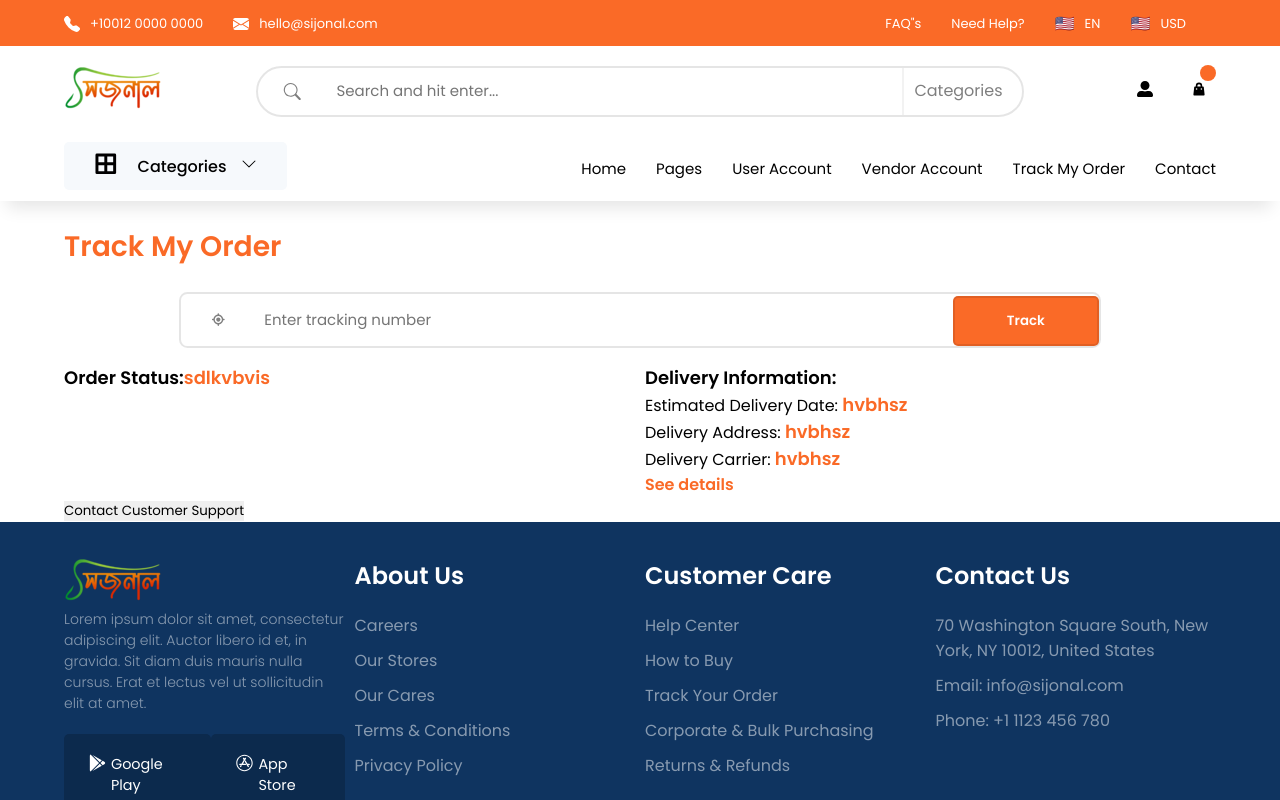
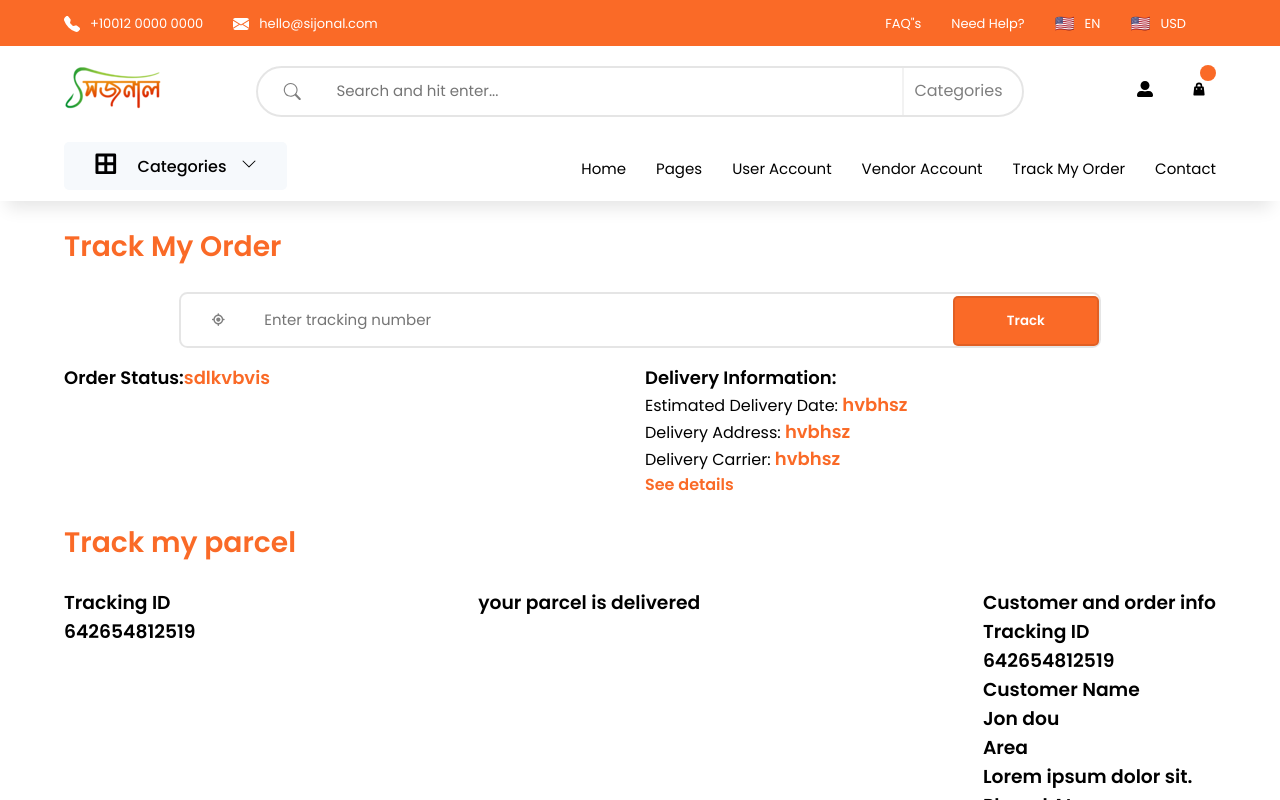
Before and after one commit to faha1999/sijonal, a React (Create React App) app: page /track-my-order in a window 1280 px wide. Both pictures are taken after a click on the button "See details". Shown: the top 800 px of the page. Built offline with nearby package versions, Linux system fonts and the light colour scheme.

Commit message:
add MyOrderDetails

```diff
--- /dev/null
+++ b/src/components/MyOrderDetails/MyOrderDetails.jsx
@@ -0,0 +1,53 @@
+import React from 'react';
+
+export const MyOrderDetails = () => {
+  return (
+    <div className="MyOrderDetails">
+      <h1>Track my parcel</h1>
+      <div className="d_flex">
+        <div className="tracking_id">
+          <h3>Tracking ID</h3>
+          <h3>
+            <strong>642654812519</strong>
+          </h3>
+        </div>
+
+        <div className="tracking_details">
+          <h3>your parcel is delivered</h3>
+        </div>
+
+        <div className="customer_info">
+          <h3>Customer and order info</h3>
+
+          <div className="track_id">
+            <h3>Tracking ID</h3>
+            <h3>
+              <strong>642654812519</strong>
+            </h3>
+          </div>
+
+          <div className="name">
+            <h3>Customer Name</h3>
+            <h3>
+              <strong>Jon dou</strong>
+            </h3>
+          </div>
+
+          <div className="area">
+            <h3>Area</h3>
+            <h3>
+              <strong>Lorem ipsum dolor sit.</strong>
+            </h3>
+          </div>
+
+          <div className="order_date">
+            <h3>Placed At</h3>
+            <h3>
+              <strong>Dec. 10th, 2023 05:60 pm</strong>
+            </h3>
+          </div>
+        </div>
+      </div>
+    </div>
+  );
+};
--- a/src/pages/TrackMyOrder.jsx
+++ b/src/pages/TrackMyOrder.jsx
@@ -1,11 +1,13 @@
 import React, { useState } from 'react';
 import axios from 'axios';
 import { CgTrack } from 'react-icons/cg';
+import { MyOrderDetails } from '../components/MyOrderDetails/MyOrderDetails';
 
 export const TrackMyOrder = () => {
   const [trackingNumber, setTrackingNumber] = useState('');
   const [order, setOrder] = useState({});
   const [error, setError] = useState(null);
+  const [showOrderDetails, setShowOrderDetails] = useState(false);
 
   const handleSubmit = (e) => {
     e.preventDefault();
@@ -61,7 +63,9 @@ export const TrackMyOrder = () => {
                 Delivery Carrier: <span>{order.deliveryInfo.carrier}</span>
               </p>
 
-              <button>See details</button>
+              <button onClick={() => setShowOrderDetails(!showOrderDetails)}>
+                See details
+              </button>
             </div>
           )}
 
@@ -77,18 +81,22 @@ export const TrackMyOrder = () => {
               Delivery Carrier: <span>hvbhsz</span>
             </p>
 
-            <button>See details</button>
+            <button onClick={() => setShowOrderDetails(!showOrderDetails)}>
+              See details
+            </button>
           </div>
         </div>
 
-        <button
+        <div>{showOrderDetails && <MyOrderDetails />}</div>
+
+        {/* <button
           className="contact-btn"
           onClick={() =>
             (window.location.href = 'mailto:customersupport@sijonal.com')
           }
         >
           Contact Customer Support
-        </button>
+        </button> */}
       </div>
     </>
   );
--- a/src/styles/App.scss
+++ b/src/styles/App.scss
@@ -32,3 +32,6 @@
 @import './components/Wrapper/wrapper';
 @import './common/footer/footer';
 @import './components/announcement/announcement';
+
+// MyOrderDetails
+@import './pages/TrackMyOrder/partials/MyOrderDetails';
```
Also changed, not shown: src/styles/pages/TrackMyOrder/partials/_MyOrderDetails.scss (added).
